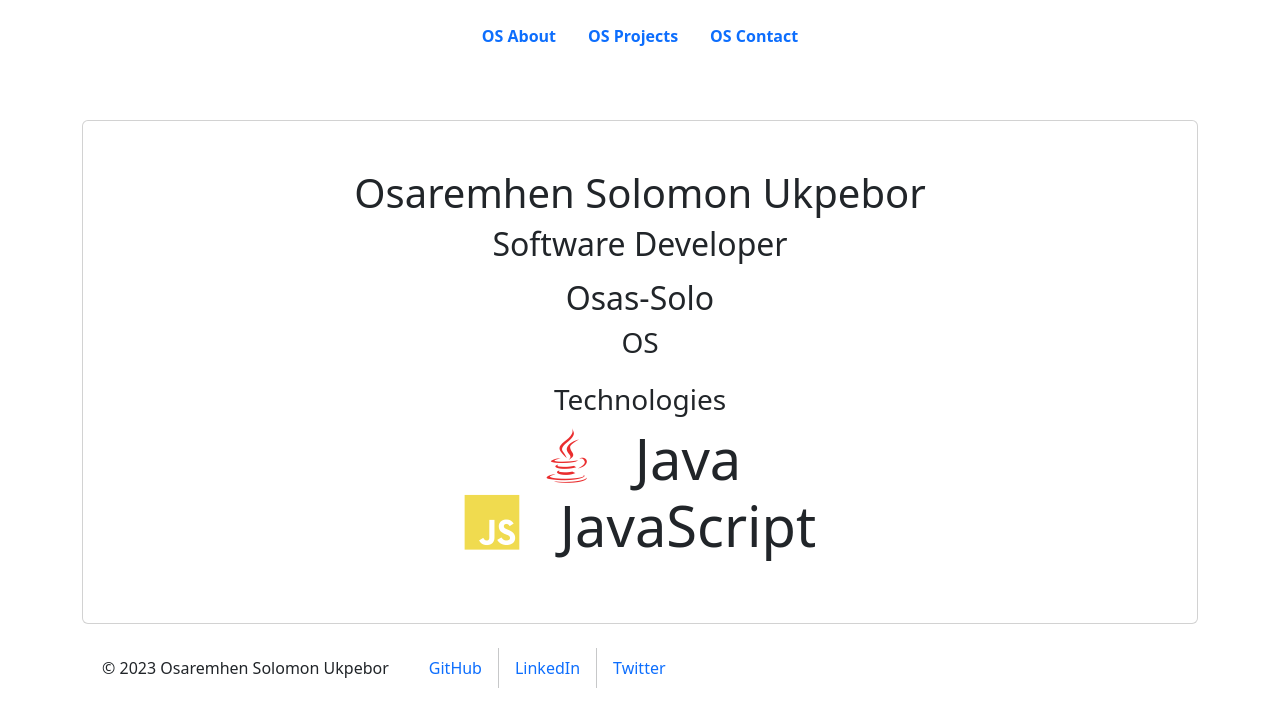
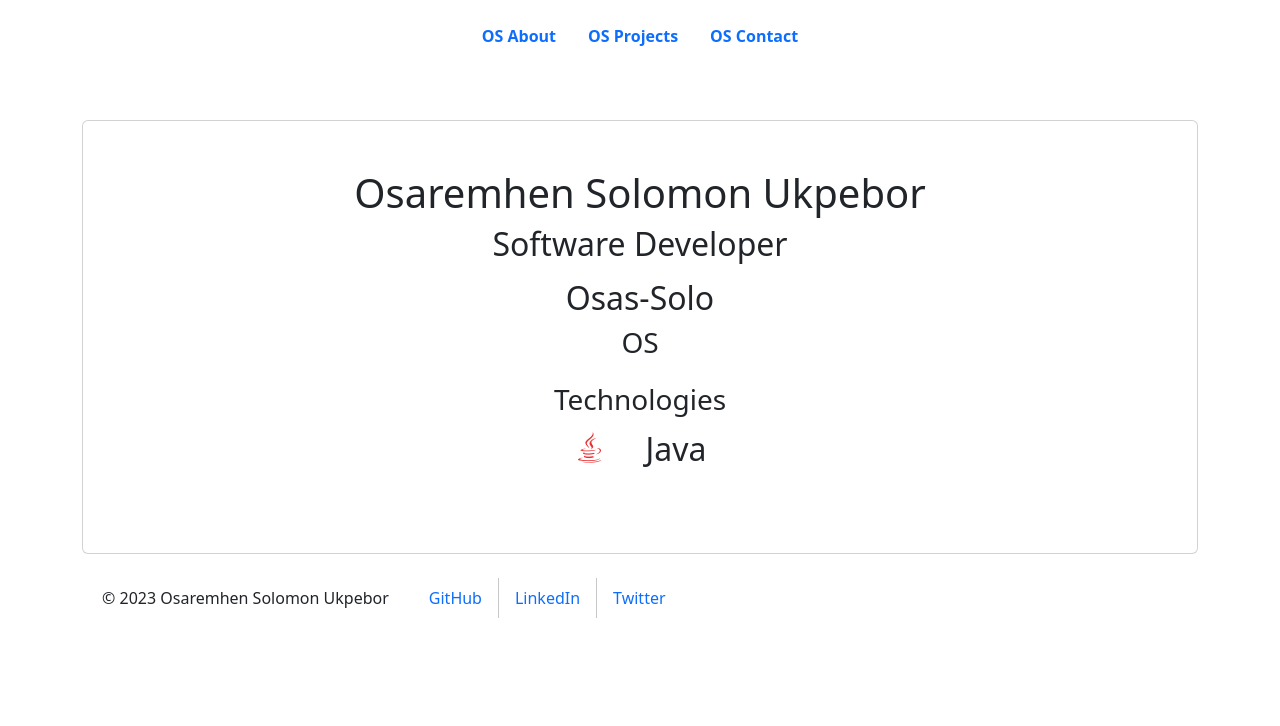
Before and after one commit to Osas-Solo/os-portfolio, a React (Create React App) app in the folder ui/: page / in a window 1280 px wide. Shown: the top 726 px of the page. Built offline with nearby package versions, Linux system fonts and the light colour scheme.

Commit message:
Updated about page

```diff
--- a/ui/src/components/AboutPage.tsx
+++ b/ui/src/components/AboutPage.tsx
@@ -1,6 +1,7 @@
 import {Card, CardBody, CardTitle, Col, Row} from "reactstrap";
 import React, {useEffect, useRef, useState} from "react";
 import "../css/devicon.min.css";
+import Technology from "./Technology";
 
 const AboutPage = () => {
     const jobTitles: Array<string> = ["Software Developer", "Backend Developer", "Android Developer"];
@@ -38,22 +39,7 @@ const AboutPage = () => {
             <CardBody className="text-center">
                 <h3>Technologies</h3>
 
-                <Row className="justify-content-center display-4">
-                    <Col className="col-auto me-3">
-                        <i className="devicon-java-plain colored"/>
-                    </Col>
-                    <Col className="col-auto">
-                        Java
-                    </Col>
-                </Row>
-                <Row className="justify-content-center display-4">
-                    <Col className="col-auto me-3">
-                        <i className="devicon-javascript-plain colored"/>
-                    </Col>
-                    <Col className="col-auto">
-                        JavaScript
-                    </Col>
-                </Row>
+                <Technology name={"Java"} fontSize={2} spacing={3} marginBottom={3}/>
             </CardBody>
         </Card>
     );
--- /dev/null
+++ b/ui/src/components/Technology.tsx
@@ -0,0 +1,74 @@
+import {Col, Row} from "reactstrap";
+import React from "react";
+
+interface ITechnology {
+    name: string;
+    fontSize: number;
+    spacing: number;
+    marginBottom?: number;
+    marginRight?: number;
+}
+
+const Technology = ({name, fontSize, spacing, marginBottom, marginRight}: ITechnology) => {
+    let icon: string = "";
+
+    switch (name) {
+        case "Java":
+        case "JavaEE":
+            icon = "devicon-java-plain";
+            break;
+
+        case "JavaScript":
+            icon = "devicon-javascript-plain";
+            break;
+
+        case "Android":
+            icon = "devicon-androidstudio-plain";
+            break;
+
+        case "NodeJS/Express":
+            icon = "devicon-nodejs-plain";
+            break;
+
+        case "MySQL":
+            icon = "devicon-mysql-plain";
+            break;
+
+        case "SQLite":
+            icon = "devicon-sqlite-plain";
+            break;
+
+        case "PHP":
+            icon = "devicon-php-plain";
+            break;
+
+        case "Bootstrap":
+            icon = "devicon-bootstrap-plain";
+            break;
+
+        case "MongoDB":
+            icon = "devicon-mongodb-plain";
+            break;
+
+        case "ReactJS":
+            icon = "devicon-react-plain";
+            break;
+
+        case "TypeScript":
+            icon = "devicon-typescript-plain";
+            break;
+    }
+
+    return (
+        <Row className={`justify-content-center fs-${fontSize} mb-${marginBottom} me-${marginRight}`}>
+            <Col className={`col-auto me-${spacing}`}>
+                <i className={`${icon} colored`}/>
+            </Col>
+            <Col className="col-auto">
+                {name}
+            </Col>
+        </Row>
+    );
+}
+
+export default Technology;
```
